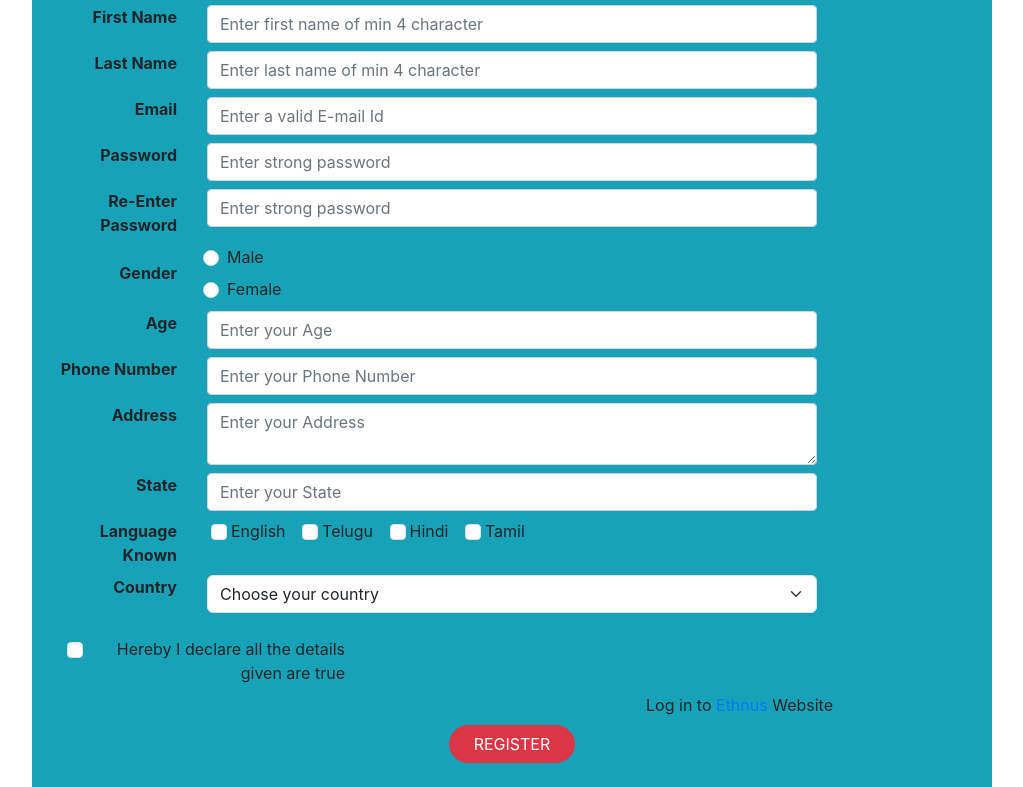
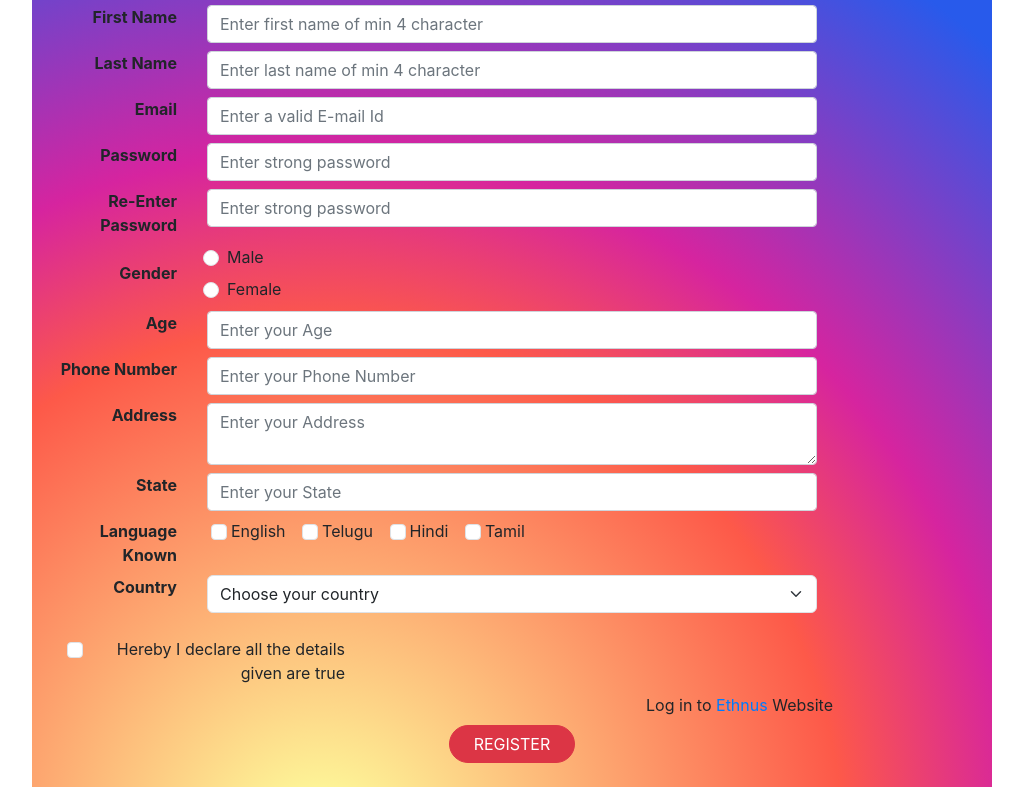
Before and after one commit to GunaNalam/Boostrap_and_Javascript, a plain HTML site: page Javascript/task8.html in a window 1280 px wide. Shown: the part 107-894 px from the top of the page, without its empty margins (128-1151 px from the left). Drawn offline with nearby package versions, Linux system fonts and the light colour scheme.

Commit message:
task8.html

```diff
--- a/Javascript/task8.html
+++ b/Javascript/task8.html
@@ -11,7 +11,7 @@
 </head>
 
 <body>
-    <div class="container-fluid w-75 bg-info">
+    <div class="container-fluid w-75" style="background: radial-gradient(circle at 30% 107%, #fdf497 0%, #fdf497 5%, #fd5949 45%,#d6249f 60%,#285AEB 90%);">
         <div class="row mt-2">
             <div class="col-12 fw-bold fs-2 my-4 text-center" style="color: rgb(5, 5, 213);">
                 Registration form
```
